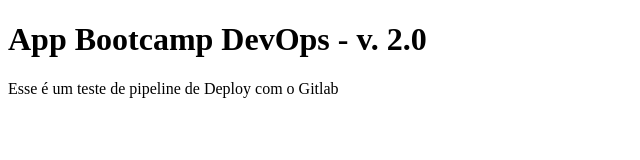
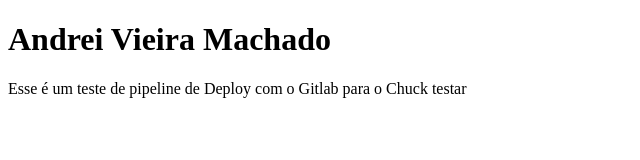
Before and after one commit to andersonvm/ci-cd, a plain HTML site: page app/index.html in a window 1280 px wide. Shown: the whole page, without its empty margins (0-640 px from the left). Drawn offline with Linux system fonts and the light colour scheme.

Commit message:
Alteração na versão

```diff
--- a/app/index.html
+++ b/app/index.html
@@ -6,7 +6,7 @@
   <title>App Bootcamp DevOps - v. 1.0</title>
 </head>
 <body>
-  <h1>App Bootcamp DevOps - v. 2.0</h1>
-  <p>Esse é um teste de pipeline de Deploy com o Gitlab</p>
+  <h1>Andrei Vieira Machado</h1>
+  <p>Esse é um teste de pipeline de Deploy com o Gitlab para o Chuck testar</p>
 </body>
 </html>
```
Also changed, not shown: 1 other file.
